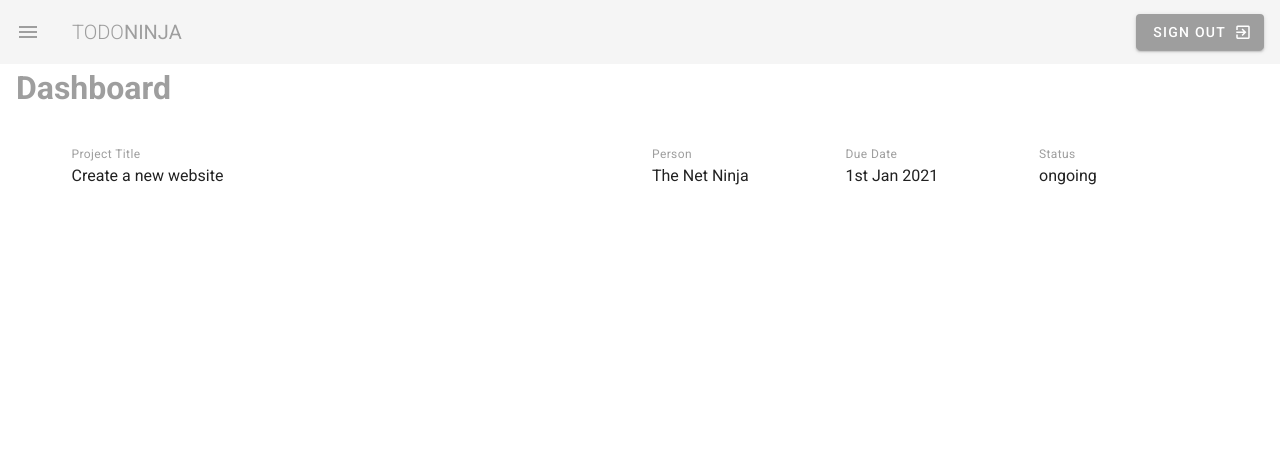
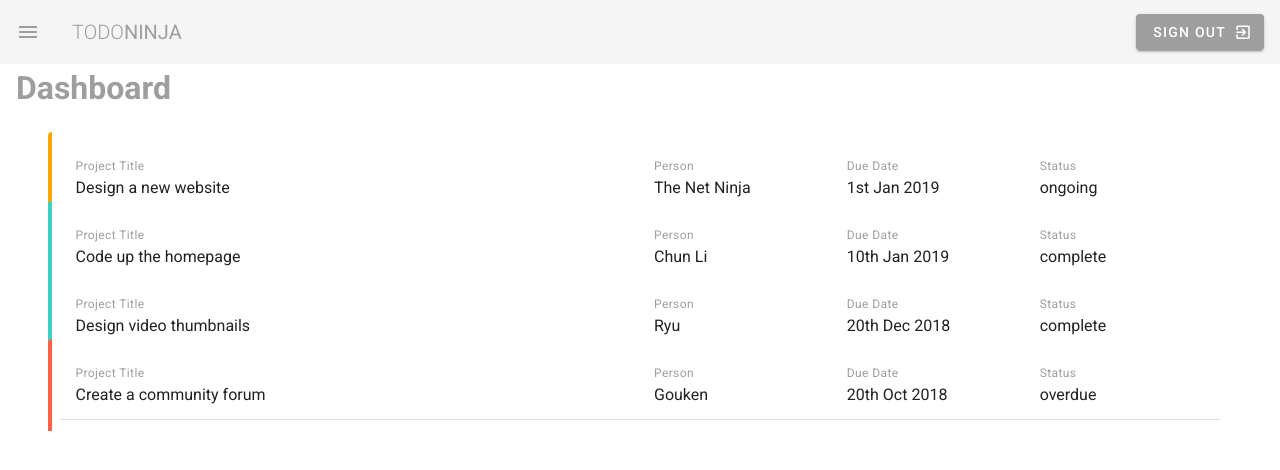
Before and after one commit to DavidCondit/vuetify-netninja-tutorial, a Vue app in the folder todo-ninja/: page / in a window 1280 px wide. Shown: the top 470 px of the page. Built offline with nearby package versions, Linux system fonts and the light colour scheme.

Commit message:
Added v-card template which databinds to each project in project to display data as pretty grid rows.

```diff
--- a/todo-ninja/src/views/Dashboard.vue
+++ b/todo-ninja/src/views/Dashboard.vue
@@ -3,25 +3,26 @@
     <h1 class="subheading grey--text">Dashboard</h1>
 
   <v-container class="my-5">
-    <v-card flat class="px-3">
-      <v-row>
+    <v-card flat v-for="project in projects" :key="project.title">
+      <v-row :class="`pa-3 project ${project.status}`">
         <v-col cols="12" md="6">
           <div class="caption grey--text">Project Title</div>
-          <div>Create a new website</div>
+          <div>{{ project.title }}</div>
         </v-col>
         <v-col>
           <div class="caption grey--text">Person</div>
-          <div>The Net Ninja</div>
+          <div>{{ project.person }}</div>
         </v-col>
         <v-col>
           <div class="caption grey--text">Due Date</div>
-          <div>1st Jan 2021</div>
+          <div>{{ project.due }}</div>
         </v-col>
         <v-col>
           <div class="caption grey--text">Status</div>
-          <div>ongoing</div>
+          <div>{{ project.status }}</div>
         </v-col>
       </v-row>
+      <v-divider></v-divider>
   </v-card>
   </v-container>
 
@@ -36,6 +37,33 @@
   name: 'Dashboard',
   components: {
 
+  },
+  data() {
+    return {
+      projects: [
+        { title: 'Design a new website', person: 'The Net Ninja', due: '1st Jan 2019', status: 'ongoing', content: 'Lorem ipsum dolor sit amet consectetur adipisicing elit. Sunt consequuntur eos eligendi illum minima adipisci deleniti, dicta mollitia enim explicabo fugiat quidem ducimus praesentium voluptates porro molestias non sequi animi!'},
+        { title: 'Code up the homepage', person: 'Chun Li', due: '10th Jan 2019', status: 'complete', content: 'Lorem ipsum dolor sit amet consectetur adipisicing elit. Sunt consequuntur eos eligendi illum minima adipisci deleniti, dicta mollitia enim explicabo fugiat quidem ducimus praesentium voluptates porro molestias non sequi animi!'},
+        { title: 'Design video thumbnails', person: 'Ryu', due: '20th Dec 2018', status: 'complete', content: 'Lorem ipsum dolor sit amet consectetur adipisicing elit. Sunt consequuntur eos eligendi illum minima adipisci deleniti, dicta mollitia enim explicabo fugiat quidem ducimus praesentium voluptates porro molestias non sequi animi!'},
+        { title: 'Create a community forum', person: 'Gouken', due: '20th Oct 2018', status: 'overdue', content: 'Lorem ipsum dolor sit amet consectetur adipisicing elit. Sunt consequuntur eos eligendi illum minima adipisci deleniti, dicta mollitia enim explicabo fugiat quidem ducimus praesentium voluptates porro molestias non sequi animi!'},
+      ]
+    }
   }
 }
 </script>
+
+
+<style>
+
+  .project.complete {
+    border-left: 4px solid #3cd1c2;
+  }
+
+  .project.ongoing {
+    border-left: 4px solid orange;
+  }
+
+  .project.overdue {
+    border-left: 4px solid tomato;
+  }
+
+</style>
```
